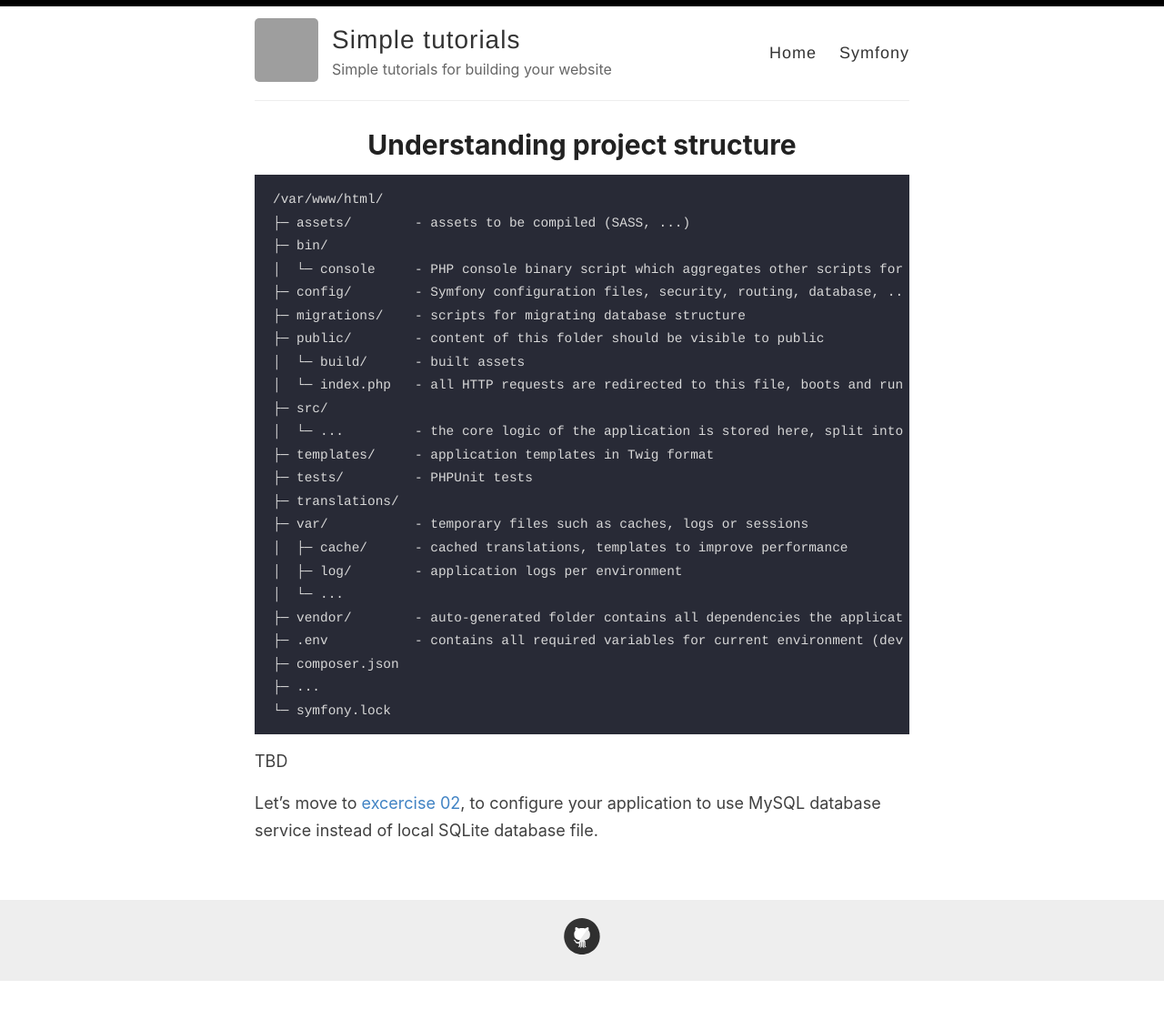
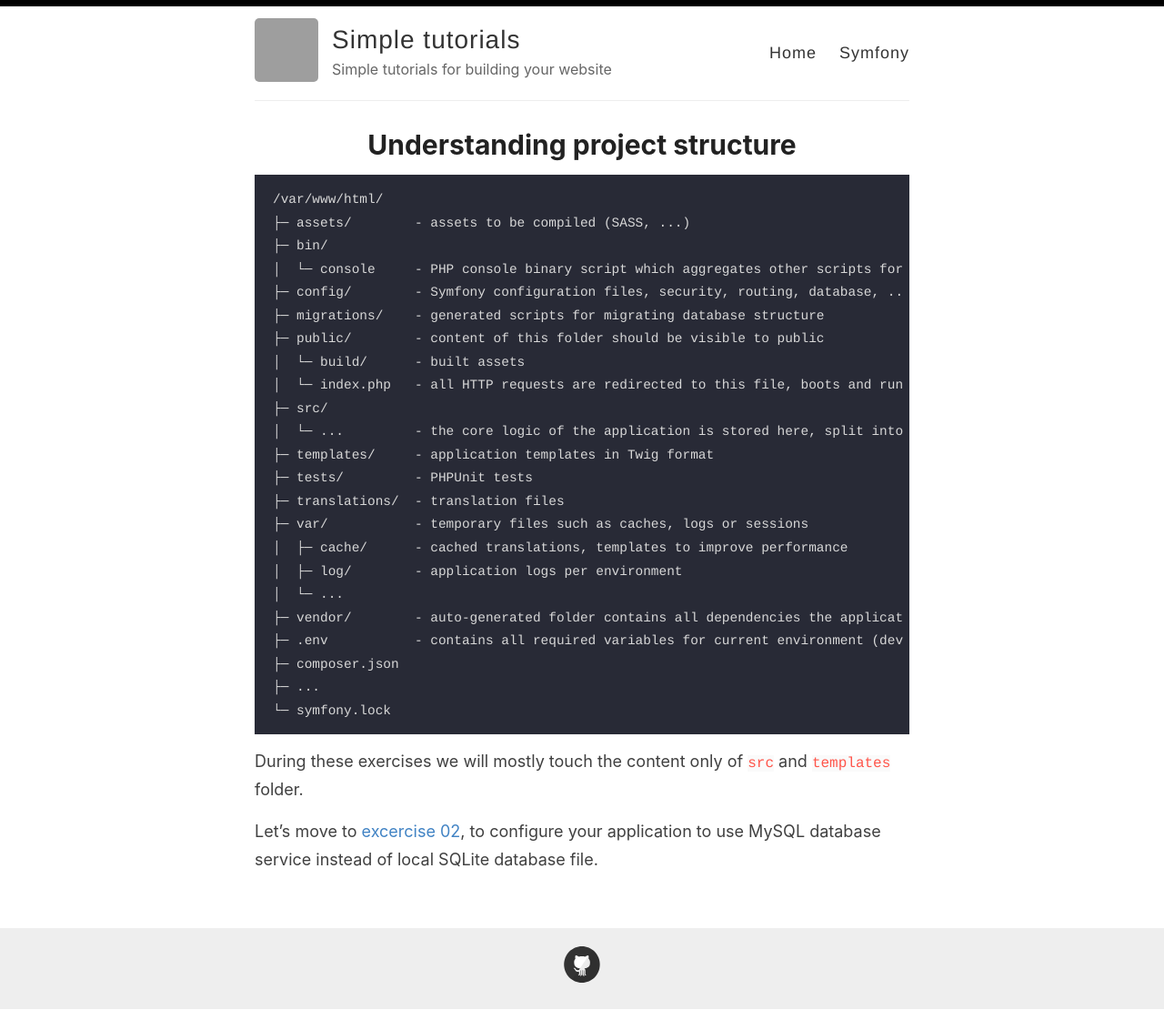
Before and after one commit to Lkopo/lkopo.github.io, a Jekyll site: the page built from _pages/symfony-01-understanding-project-structure.md, in a window 1280 px wide. Shown: the whole page at 91% size. Built offline with Jekyll 4.4.1, drawn with Linux system fonts in a browser that asks for light colours; before the commit the page ends 1079 px from its top, so only the background shows below that; grey boxes are pictures that could not be loaded.

Commit message:
Update symfony-01-understanding-project-structure.md

````diff
--- a/_pages/symfony-01-understanding-project-structure.md
+++ b/_pages/symfony-01-understanding-project-structure.md
@@ -8,9 +8,9 @@ permalink: /tutorial/symfony/01-understanding-project-structure
 /var/www/html/
 ├─ assets/        - assets to be compiled (SASS, ...)
 ├─ bin/
-│  └─ console     - PHP console binary script which aggregates other scripts for database tools, file generating, will be shown in exercise 03
+│  └─ console     - PHP console binary script which aggregates other scripts for database tools, file generating... will be shown in exercise 03
 ├─ config/        - Symfony configuration files, security, routing, database, ...
-├─ migrations/    - scripts for migrating database structure
+├─ migrations/    - generated scripts for migrating database structure
 ├─ public/        - content of this folder should be visible to public
 │  └─ build/      - built assets
 │  └─ index.php   - all HTTP requests are redirected to this file, boots and run the application
@@ -18,7 +18,7 @@ permalink: /tutorial/symfony/01-understanding-project-structure
 │  └─ ...         - the core logic of the application is stored here, split into controllers, entities, forms, etc.
 ├─ templates/     - application templates in Twig format
 ├─ tests/         - PHPUnit tests
-├─ translations/
+├─ translations/  - translation files
 ├─ var/           - temporary files such as caches, logs or sessions
 │  ├─ cache/      - cached translations, templates to improve performance
 │  ├─ log/        - application logs per environment
@@ -30,6 +30,6 @@ permalink: /tutorial/symfony/01-understanding-project-structure
 └─ symfony.lock
 ```
 
-TBD
+During these exercises we will mostly touch the content only of `src` and `templates` folder.
 
-Let's move to [excercise 02](./02-setting-db-to-mysql-and-migrating-database.md), to configure your application to use MySQL database service instead of local SQLite database file.
+Let's move to [excercise 02](/tutorial/symfony/02-setting-db-to-mysql-and-migrating-database), to configure your application to use MySQL database service instead of local SQLite database file.
````
